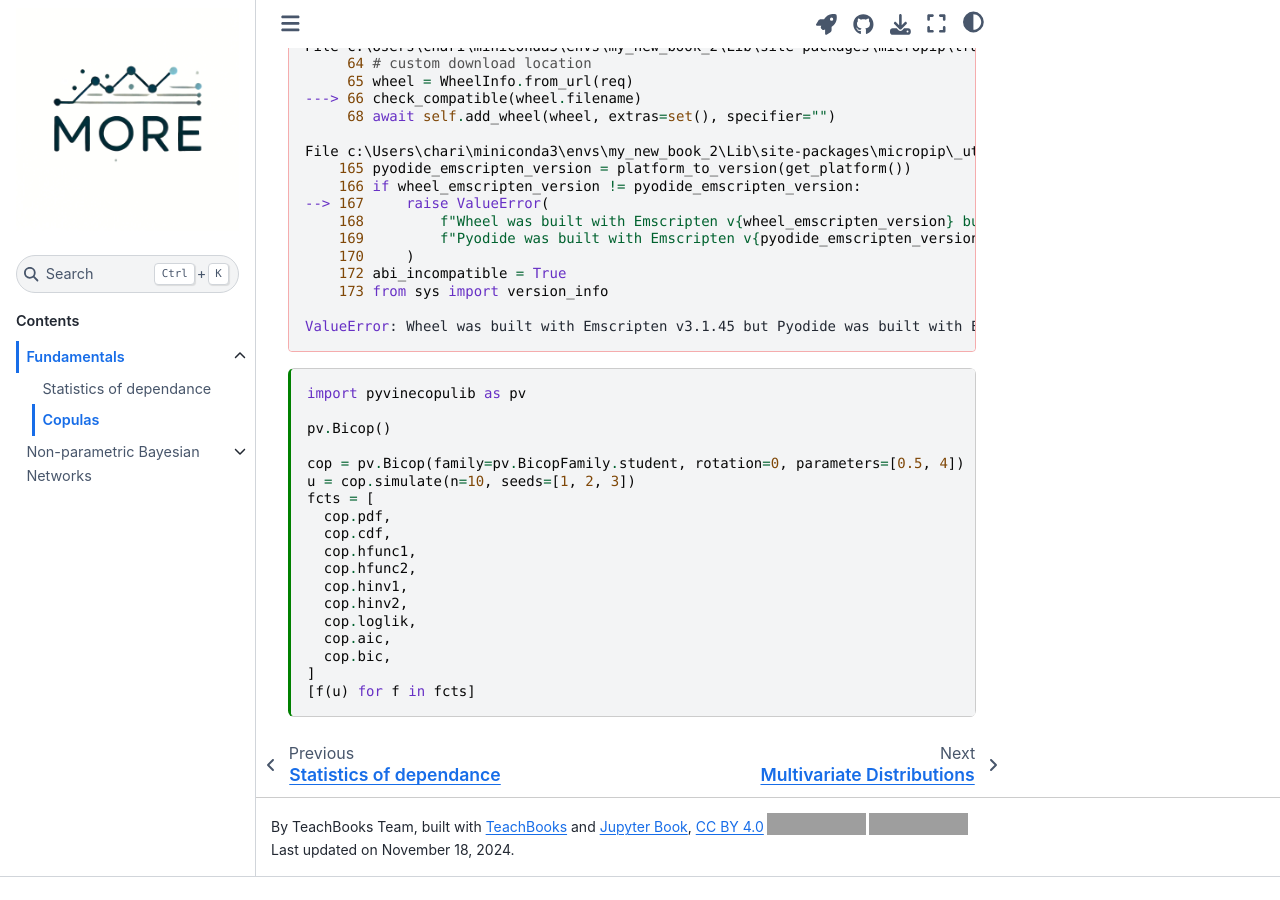
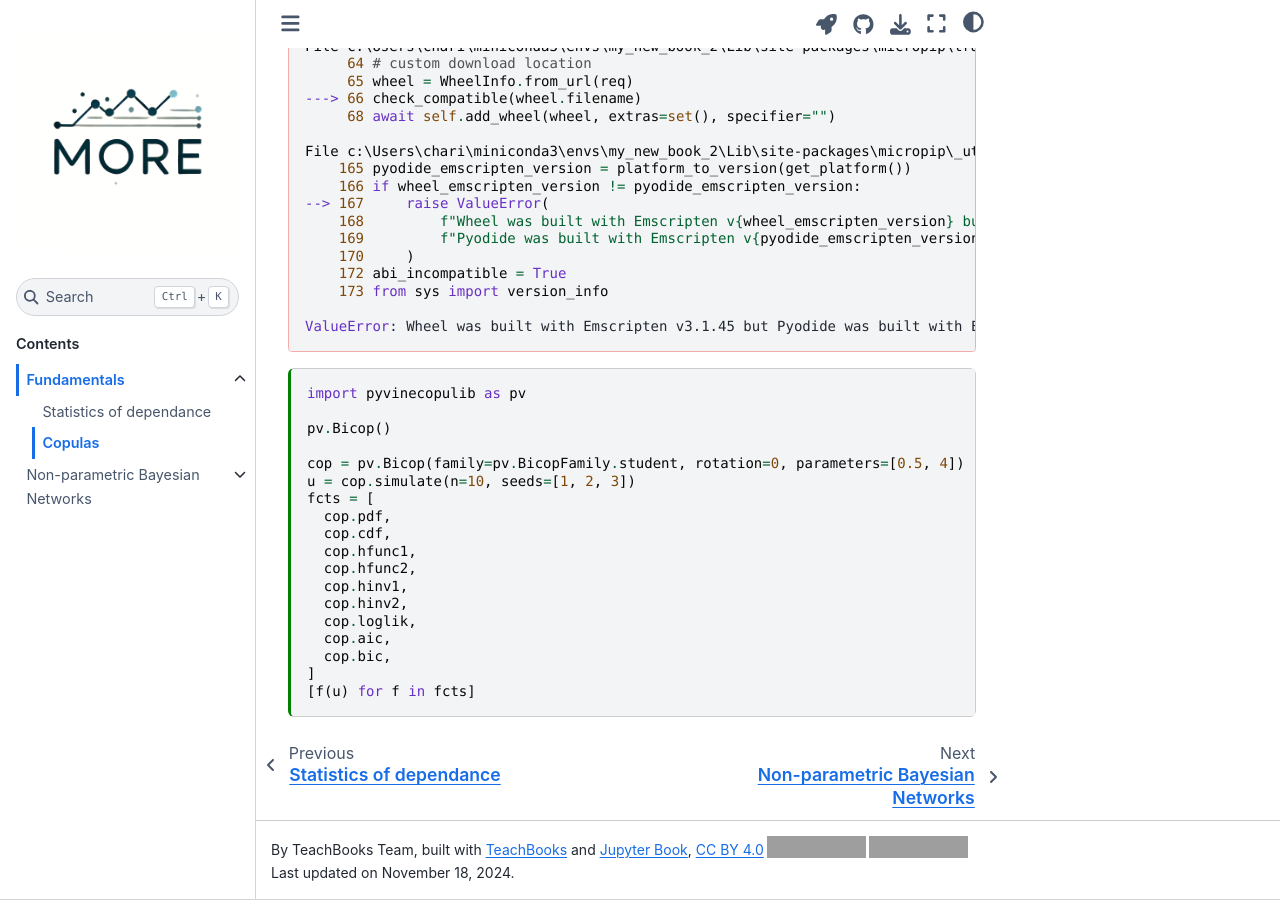
Before and after one commit to char998/Copulas-and-Bayesian-Networks, a Jupyter Book: the page built from book/fundamentals/Copulas.ipynb, in a window 1280 px wide and 900 px high, scrolled down 829 px. Built offline with Jupyter Book 1.0.4 settings and Sphinx 7.4.7 and the Sphinx Book theme 1.1.4, drawn with Linux system fonts in a browser that asks for light colours; pages that are not in the unit, such as notebooks, are missing from menus; comment, search, counter and statistics services are not loaded; before the commit the page ends 1706 px from its top, so only the background shows below that; grey boxes are pictures that could not be loaded.

Commit message:
update TOC

```diff
--- a/book/_toc.yml
+++ b/book/_toc.yml
@@ -4,12 +4,12 @@
 parts:
   - caption: Contents
     chapters:
-      - file: fundamentals/opening.md
+      - file: fundamentals/overview.md
         title: Fundamentals
         sections:
           - file: fundamentals/Correlation and Covariance.ipynb
           - file: fundamentals/Copulas.ipynb
-      - file: NPBN/overview.md
+      - file: NPBN/opening.md
         title: Non-parametric Bayesian Networks
         sections:
          - file: opening.md
```
